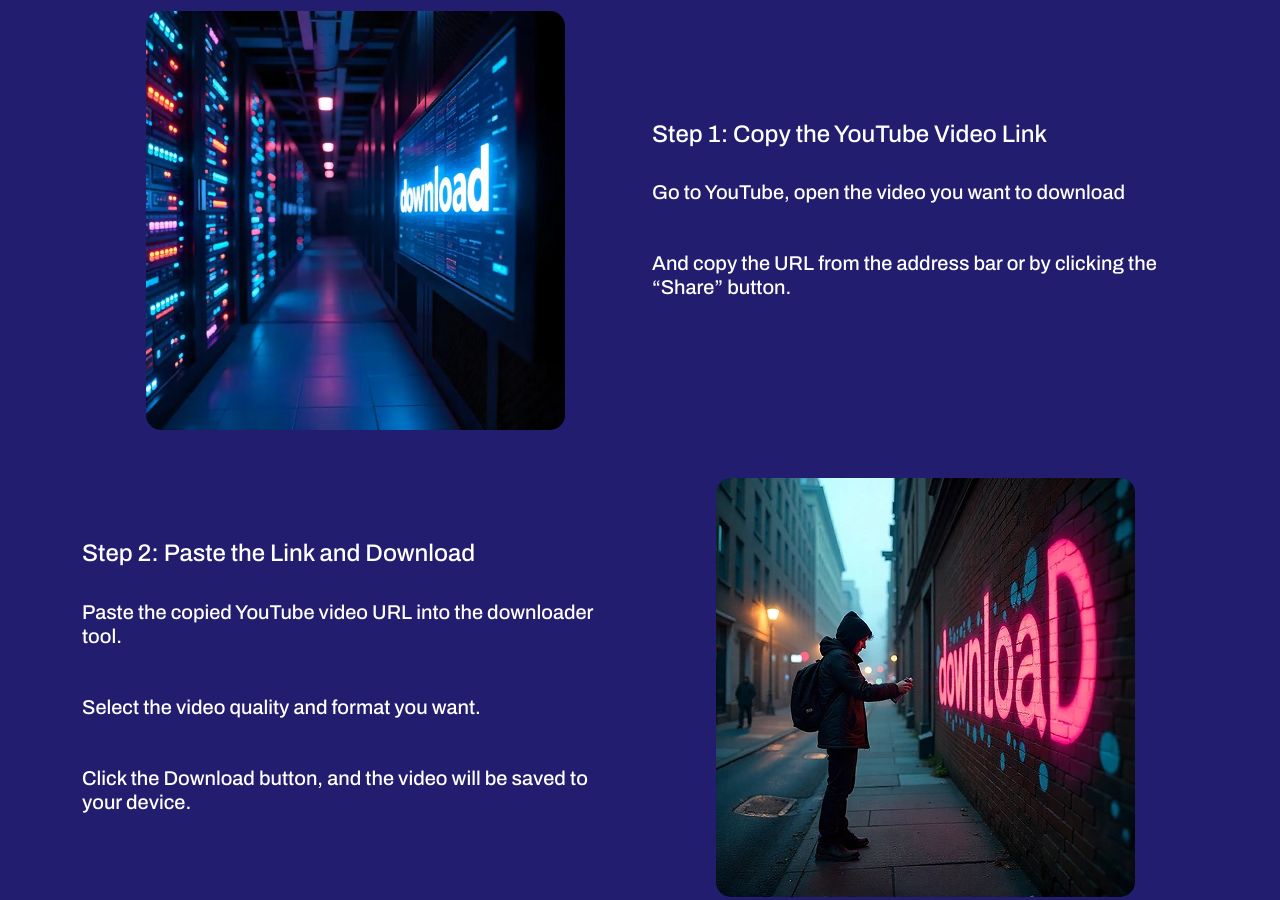
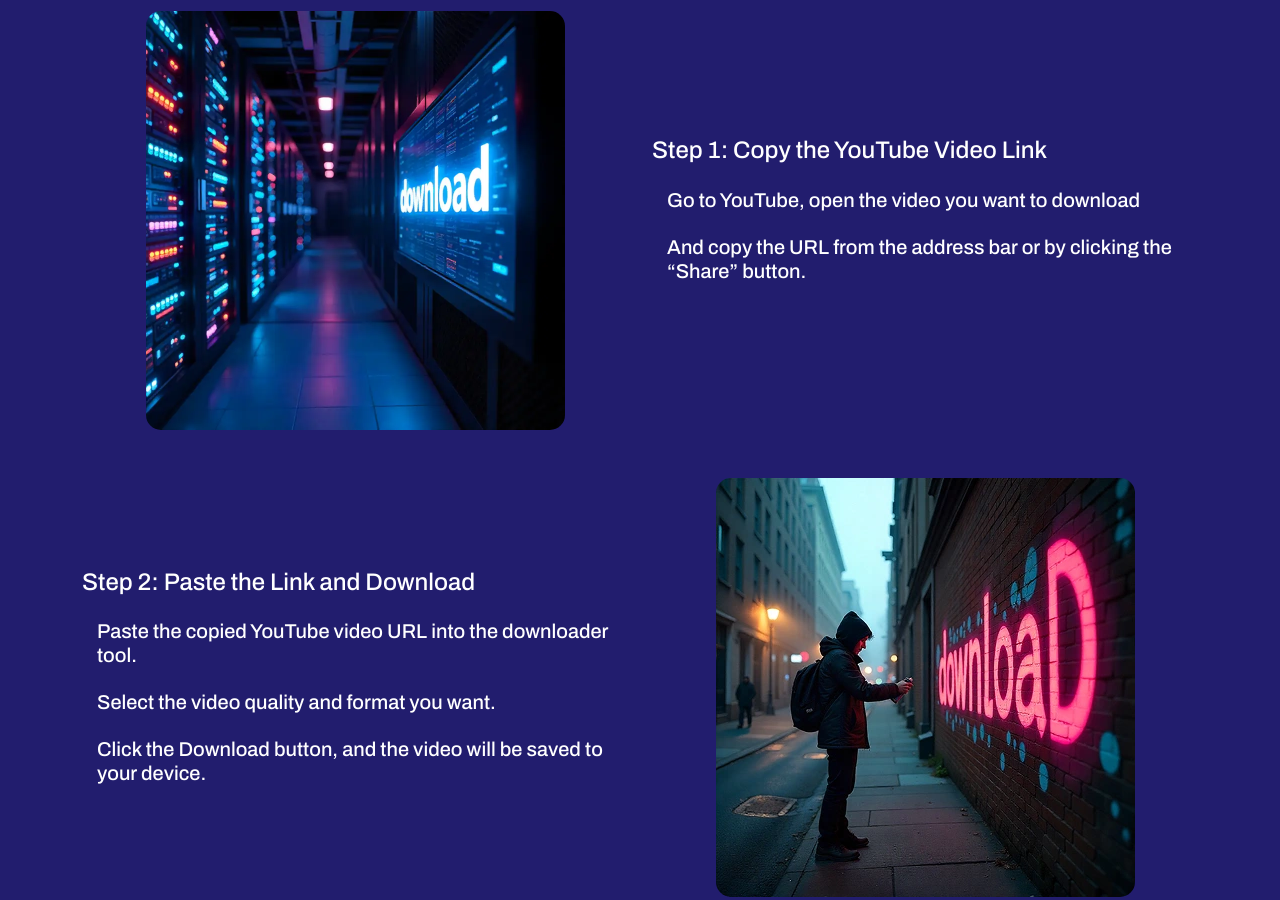
Before and after one commit to aditpandey147/design, a plain HTML site: page index.html in a window 1280 px wide. Shown: the part 780-1680 px from the top of the page. Drawn offline with Linux system fonts and the light colour scheme; a web font is replaced by a local one.

Commit message:
Add files via upload

```diff
--- a/css/style.css
+++ b/css/style.css
@@ -192,3 +192,13 @@ h4{
 .h5-padding{
   padding-bottom: 15px;
 }
+
+.icon-wrap{
+  display: flex;
+  gap: 15px;
+  justify-content: start;
+  align-items: start;
+}
+.step-heading-wrap{
+  padding: 0px 0px 15px 0px;
+}
```
